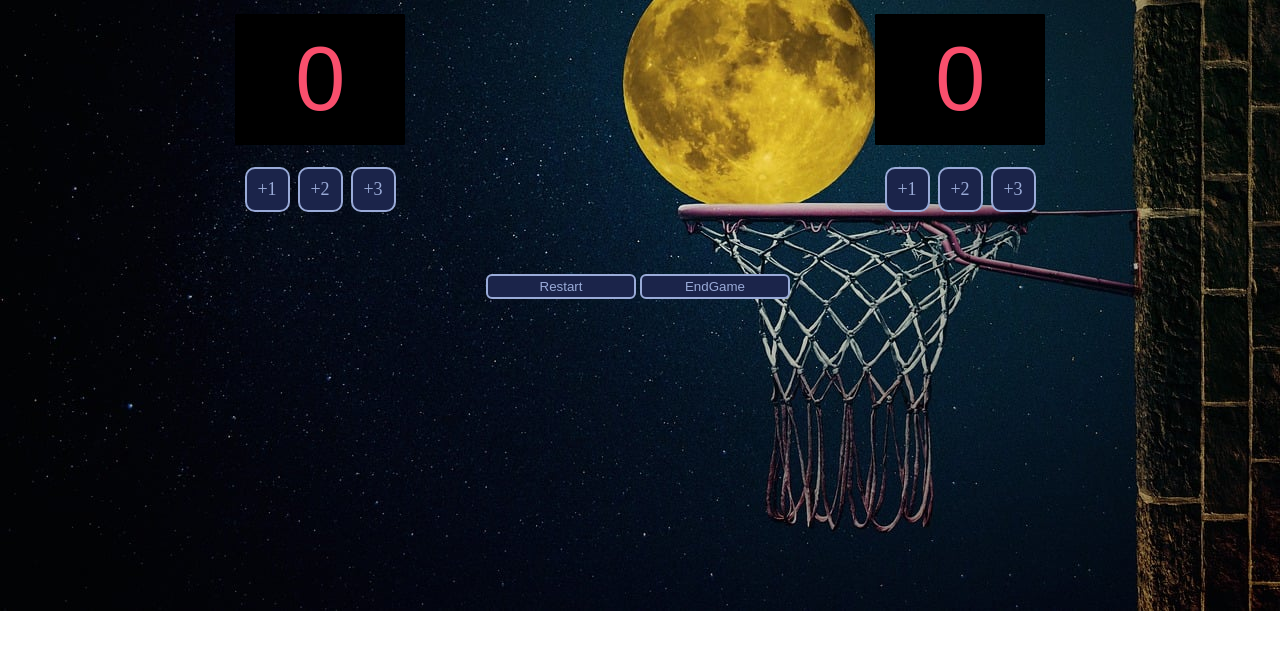
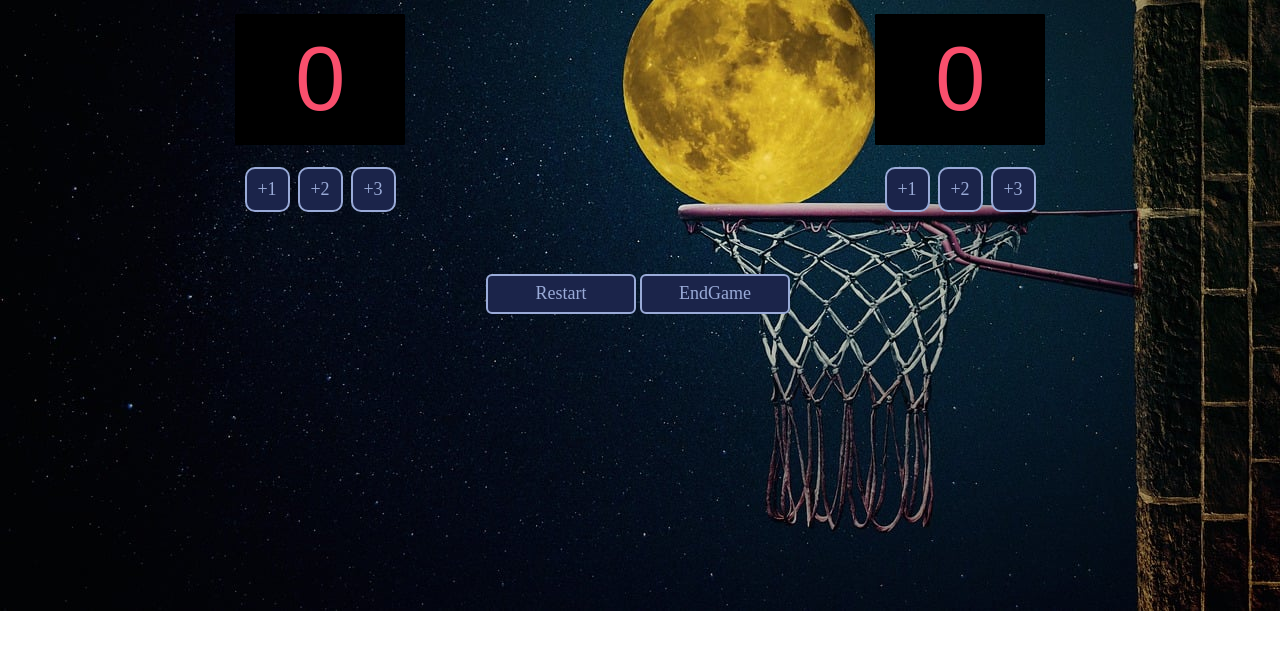
Before and after one commit to Mayura-45/Basketball_scoreboard, a plain HTML site: page index.html in a window 1280 px wide. Shown: the part 112-762 px from the top of the page. Drawn offline with Linux system fonts and the light colour scheme; a web font is replaced by a local one.

Commit message:
css enhanced

```diff
--- a/index.css
+++ b/index.css
@@ -71,9 +71,18 @@ body{
 
 /* reset and endgame buttons */
 .reset,.end{
+    font-family: Cursed Timer ULiL;
+    font-size: 18px;
+    font-weight: 400;
+    line-height: 27.81px;
+    text-align: center;
+    text-underline-position: from-font;
+    text-decoration-skip-ink: none;
     width: 150px;
-    height: 25px;
-    border: 2px solid #9AABD8;
+    height: 40px;
+    top: 271px;
+    left: 82px;
+    border: 2px solid ;
     border-radius: 6px 6px 6px 6px;
     color:#9AABD8;
     background-color: #1B244A;
```
